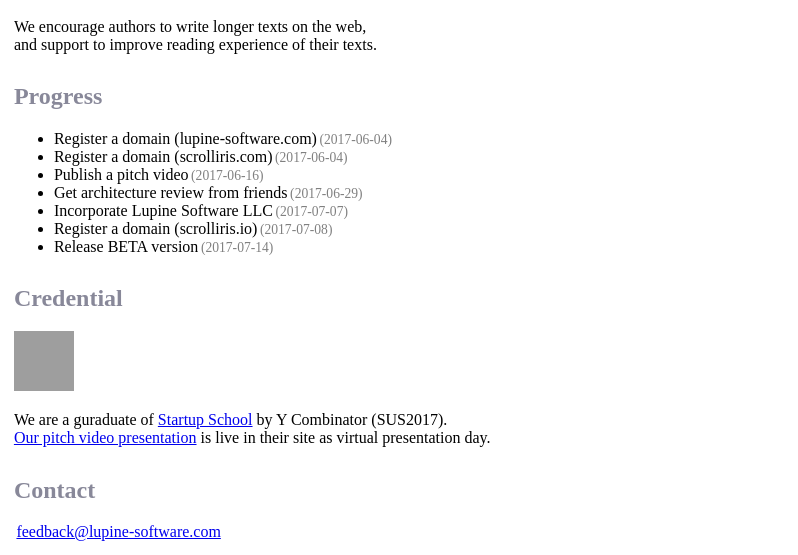
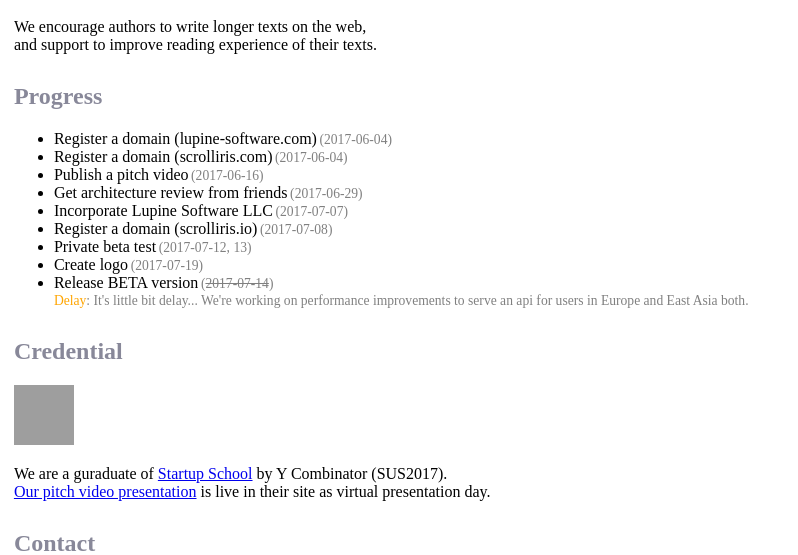
Before and after one commit to lupine-software/website, a Flask app: page / in a window 1280 px wide. Shown: the part 931-1486 px from the top of the page, without its empty margins (0-798 px from the left). Run offline with Flask 2, Linux system fonts and the light colour scheme; grey boxes are pictures that could not be loaded.

Commit message:
Update progress

```diff
--- a/static/style.css
+++ b/static/style.css
@@ -19,7 +19,7 @@ footer {
   margin-top: 2.98rem;
 }
 
-/* span */
+/* p, span */
 .name,
 .role,
 .mail,
@@ -45,6 +45,14 @@ footer {
 
 .link a {
   color: gray;
+}
+
+li > p {
+  margin: 0.08rem 0;
+}
+
+p.desc > span.status.warn {
+  color: orange;
 }
 
 /* heading */
--- a/templates/index.html
+++ b/templates/index.html
@@ -77,7 +77,13 @@
       <li>Get architecture review from friends<span class="date">(2017-06-29)</span></li>
       <li>Incorporate Lupine Software LLC<span class="date">(2017-07-07)</span></li>
       <li>Register a domain (scrolliris.io)<span class="date">(2017-07-08)</span></li>
-      <li>Release BETA version<span class="date">(2017-07-14)</span></li>
+      <li>Private beta test<span class="date">(2017-07-12, 13)</span>
+      <li>Create logo<span class="date">(2017-07-19)</span>
+      <li>Release BETA version<span class="date">(<del>2017-07-14</del>)</span>
+        <p class="desc">
+          <span class="status warn">Delay</span>: It's little bit delay... We're working on performance improvements to serve an api for users in Europe and East Asia both.
+        </p>
+      </li>
     </ul>
   </article>
 
```
Also changed, not shown: 1 other file.
